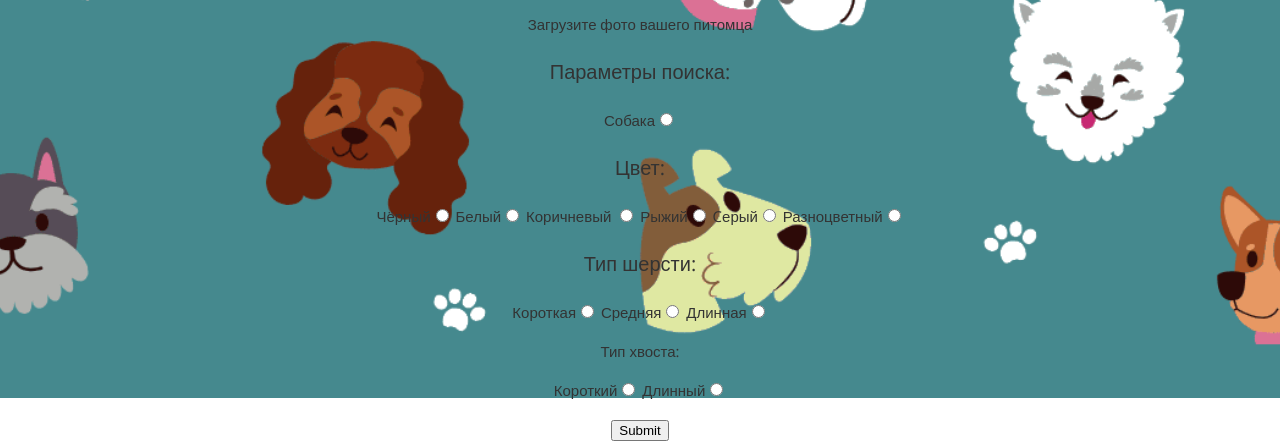
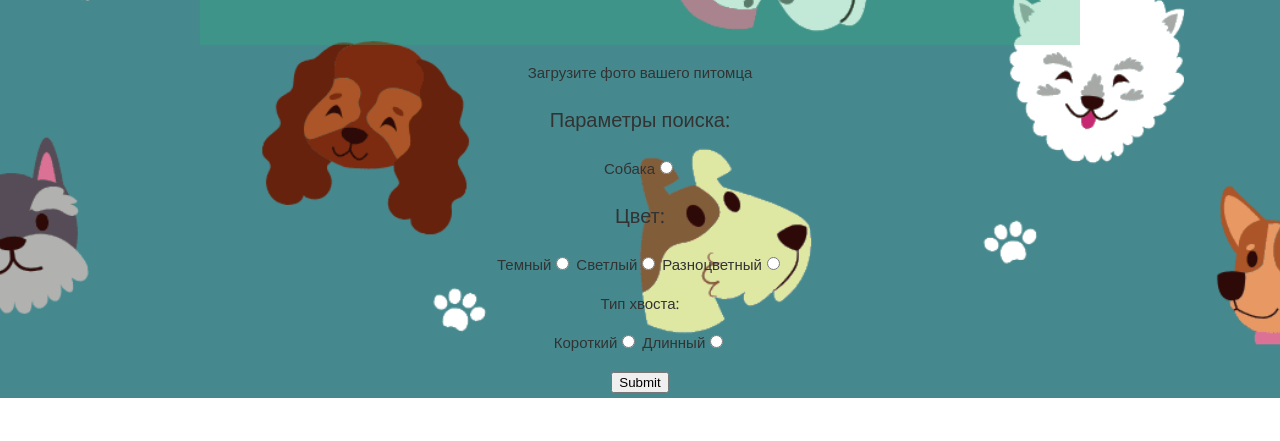
Before and after one commit to legion-donstu/dog-searching, a plain HTML site: page site/index.html in a window 1280 px wide. Shown: the part 482-923 px from the top of the page. After the commit the page ends 880 px from the top, so only its background shows below. Drawn offline with nearby package versions, Linux system fonts and the light colour scheme.

Commit message:
Remove redundant dog parameters

```diff
--- a/site/index.html
+++ b/site/index.html
@@ -52,20 +52,13 @@
 						<p>Собака<input type="radio" name="istochnik" value="sobaka"></p>
 						<!-- ДОДЕЛАТЬ СКОПИРОВАВ <p>Собака<input type="radio" name="istochnik" value="sobaka"></p> -->
 							<p class="Colour">Цвет:</br></p>
-						<p>Чёрный<input type="radio" name="istochnik_1" value="black">
-						Белый<input type="radio" name="istochnik_1" value="White">
-						Коричневый <input type="radio" name="istochnik_1" value="Brown">
-						Рыжий<input type="radio" name="istochnik_1" value="Carrot">
-						Cерый<input type="radio" name="istochnik_1" value="Gray">
+						<p>Темный<input type="radio" name="istochnik_1" value="dark">
+						Светлый<input type="radio" name="istochnik_1" value="light">
 						Разноцветный<input type="radio" name="istochnik_1" value="multicolored"></p>
-						<p class="Fur">Тип шерсти:</p>
-						<p>Короткая<input type="radio" name="istochnik_2" value="Short_wool">
-						Средняя<input type="radio" name="istochnik_2" value="medium_wool">
-						Длинная<input type="radio" name="istochnik_2" value="Long_wool">
 						<p class="tail">Тип хвоста:</p>
 						<p>
 						Короткий<input type="radio" name="istochnik_2" value="short_tail">
-						Длинный<input type="radio" name="istochnik_2" value="Long_tail">
+						Длинный<input type="radio" name="istochnik_2" value="long_tail">
 						</p>
 						</div>
 						<input type="submit" name="Отпрравить">
```
